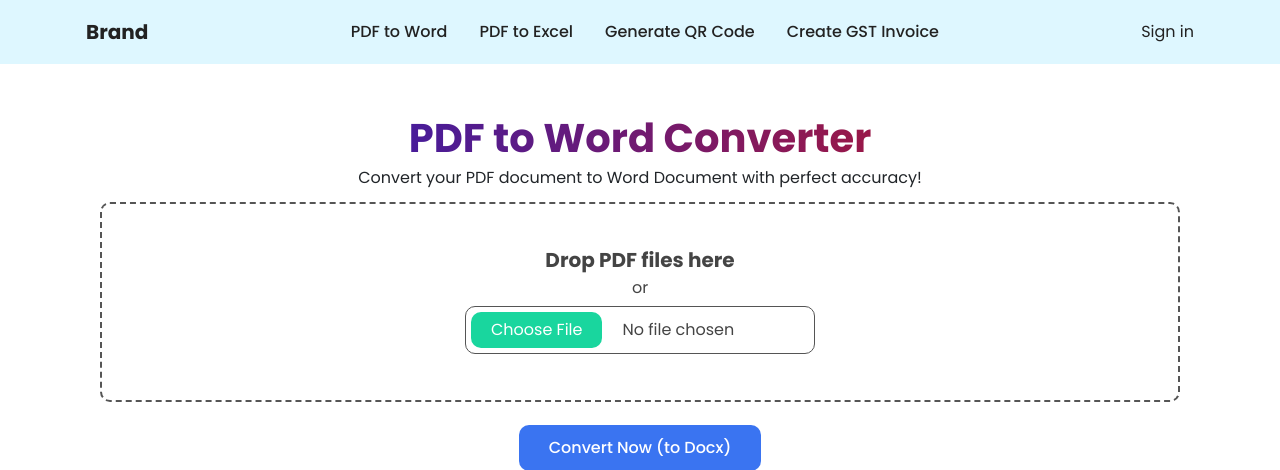
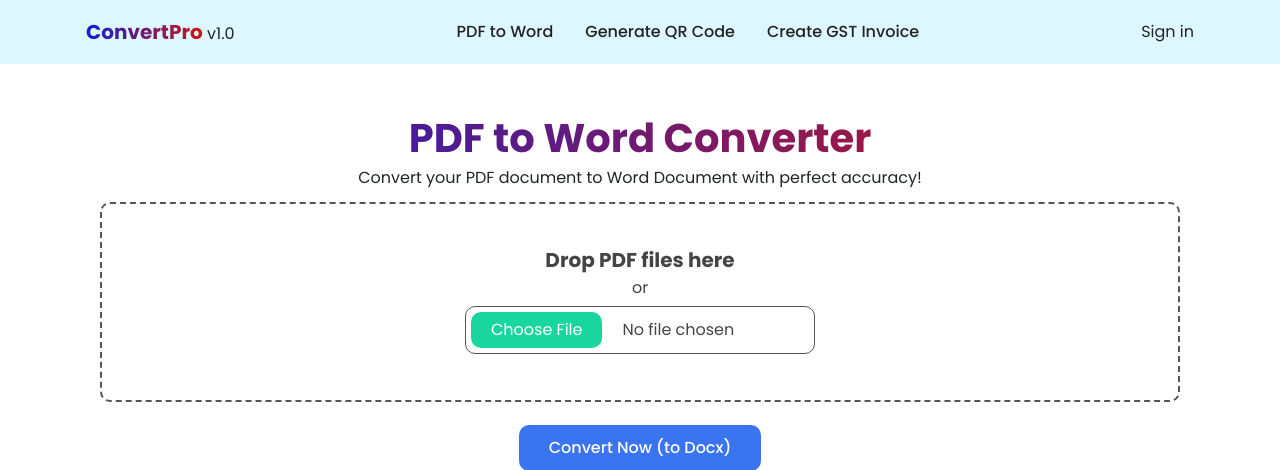
Before and after one commit to tspark7n/convertpro, a Flask app: page / in a window 1280 px wide. Shown: the top 470 px of the page. Run offline with Flask 2, Linux system fonts and the light colour scheme; some libraries are stand-ins or nearby versions.

Commit message:
update 0.3

```diff
--- a/requirements.txt
+++ b/requirements.txt
@@ -21,3 +21,4 @@ wheel
 tk
 Tk
 Tcl
+tablua
--- a/web/files/sample.txt
+++ /dev/null
@@ -1 +0,0 @@
-TEST Wss
--- /dev/null
+++ b/web/static/favicon_io/about.txt
@@ -0,0 +1,6 @@
+This favicon was generated using the following font:
+
+- Font Title: Faster One
+- Font Author: Copyright (c) 2012, Eduardo Tunni (http://www.tipo.net.ar edu@tipo.net.ar), with Reserved Font Name 'Faster'
+- Font Source: http://fonts.gstatic.com/s/fasterone/v17/H4ciBXCHmdfClFb-vWhfyLuShq63czE.ttf
+- Font License: SIL Open Font License, 1.1 (http://scripts.sil.org/OFL))
--- a/web/static/style.scss.css
+++ b/web/static/style.scss.css
@@ -3,6 +3,13 @@
 .brand {
 	font-weight: 700;
 	font-size: 20px;
+	font-family: 'Poppins';
+	background: #121FCF;
+	background: -webkit-linear-gradient(to right, #121FCF 0%, #CF1512 100%);
+	background: -moz-linear-gradient(to right, #121FCF 0%, #CF1512 100%);
+	background: linear-gradient(to right, #121FCF 0%, #CF1512 100%);
+	-webkit-background-clip: text;
+	-webkit-text-fill-color: transparent;
   }
   .site-header {
 	position: relative;
--- a/web/templates/base.html
+++ b/web/templates/base.html
@@ -21,13 +21,20 @@
     <link href="{{ url_for('static', filename='style.scss.css') }}"
       rel="stylesheet" type="text/css">
 
-    <title>{% block title %}Home{% endblock %}</title>
+    <title>{% block title %}ConvertPro v1.0{% endblock %}</title>
+
+
+    <link rel="apple-touch-icon" sizes="180x180" href="{{ url_for('static', filename='apple-touch-icon.png') }}">
+    <link rel="icon" type="image/png" sizes="32x32" href="{{ url_for('static', filename='favicon-32x32.png') }}">
+    <link rel="icon" type="image/png" sizes="16x16" href="{{ url_for('static', filename='favicon-16x16.png') }}">
+    <link rel="manifest" href="{{ url_for('static', filename='site.webmanifest') }}">
+
   </head>
   <body>
     <header class="site-header">
       <div class="wrapper site-header__wrapper">
         <div class="site-header__start">
-          <a href="#" class="brand">Brand</a>
+          <a href="/" class="brand">ConvertPro</a> v1.0
         </div>
         <div class="site-header__middle">
           <nav class="nav">
@@ -35,8 +42,7 @@
               Menu
             </button>
             <ul class="nav__wrapper" style="z-index: 9">
-              <li class="nav__item"><a href="#">PDF to Word</a></li>
-              <li class="nav__item"><a href="#">PDF to Excel</a></li>
+              <li class="nav__item"><a href="pdf2word">PDF to Word</a></li>
               <li class="nav__item"><a href="#">Generate QR Code</a></li>
               <li class="nav__item"><a href="#">Create GST Invoice</a></li>
             </ul>
--- a/web/templates/index.html
+++ b/web/templates/index.html
@@ -1,4 +1,4 @@
-{% extends "base.html" %} {% block title %}Home{% endblock %} {% block content %}
+{% extends "base.html" %} {% block title %}ConvertPro v1.0{% endblock %} {% block content %}
 <div class="container">
     <h1>
         PDF to Word Converter
--- a/web/views.py
+++ b/web/views.py
@@ -2,6 +2,9 @@ from flask import Flask, Blueprint
 from flask import request,render_template,redirect,url_for,send_file
 import os,sys
 from pdf2docx import parse
+import tabula
+import pandas as pd
+import camelot as cam
 from typing import Tuple
 from tkinter import Tk,messagebox
 from tkinter import _tkinter
@@ -37,7 +40,6 @@ def index():
            return render_template("docx.html",variable=lis)
     return render_template("index.html")
 
-
 @views.route('/docx',methods=['GET','POST'])
 def docx():
     if request.method=="POST":
```
Also changed, not shown: apple-touch-icon.png (added), web/static/android-chrome-192x192.png (added), web/static/android-chrome-512x512.png (added), web/static/apple-touch-icon.png (added), web/static/favicon-16x16.png (added), web/static/favicon-32x32.png (added), web/static/favicon.ico (added), web/static/site.webmanifest (added).
